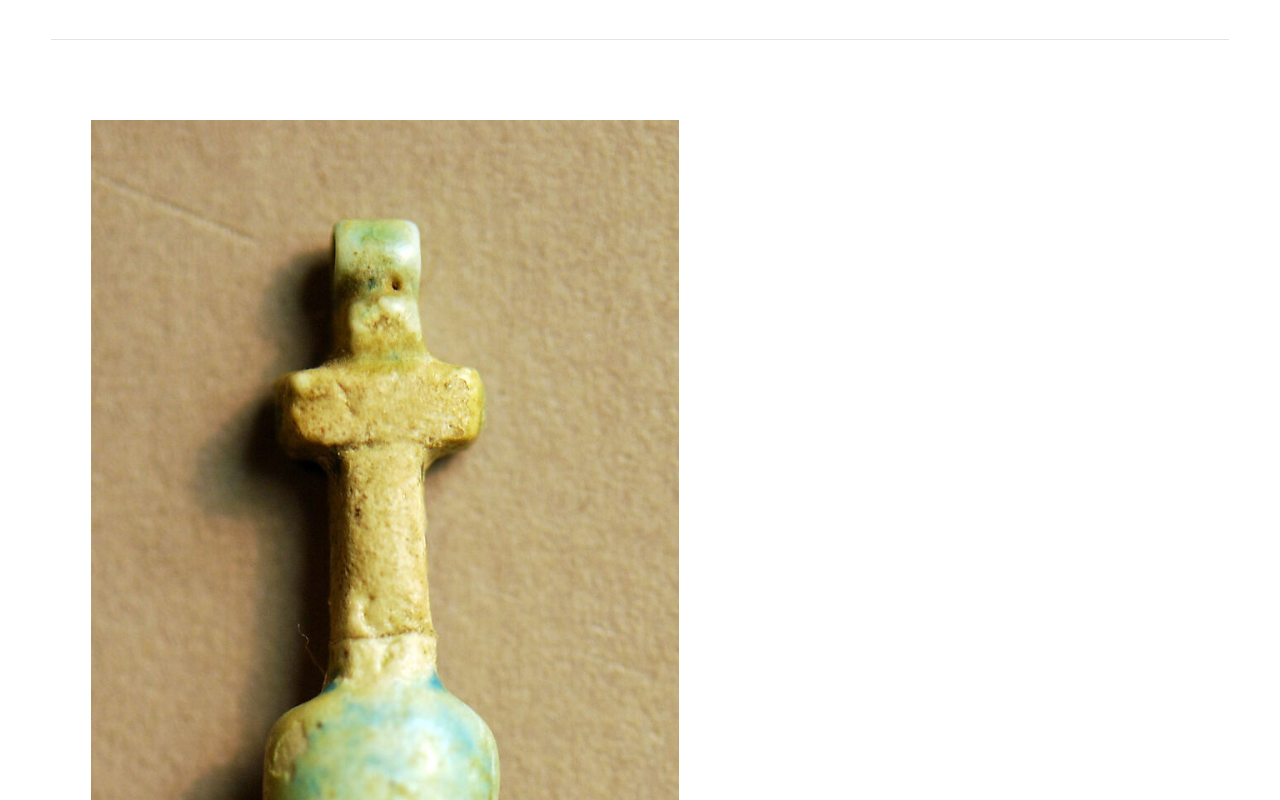
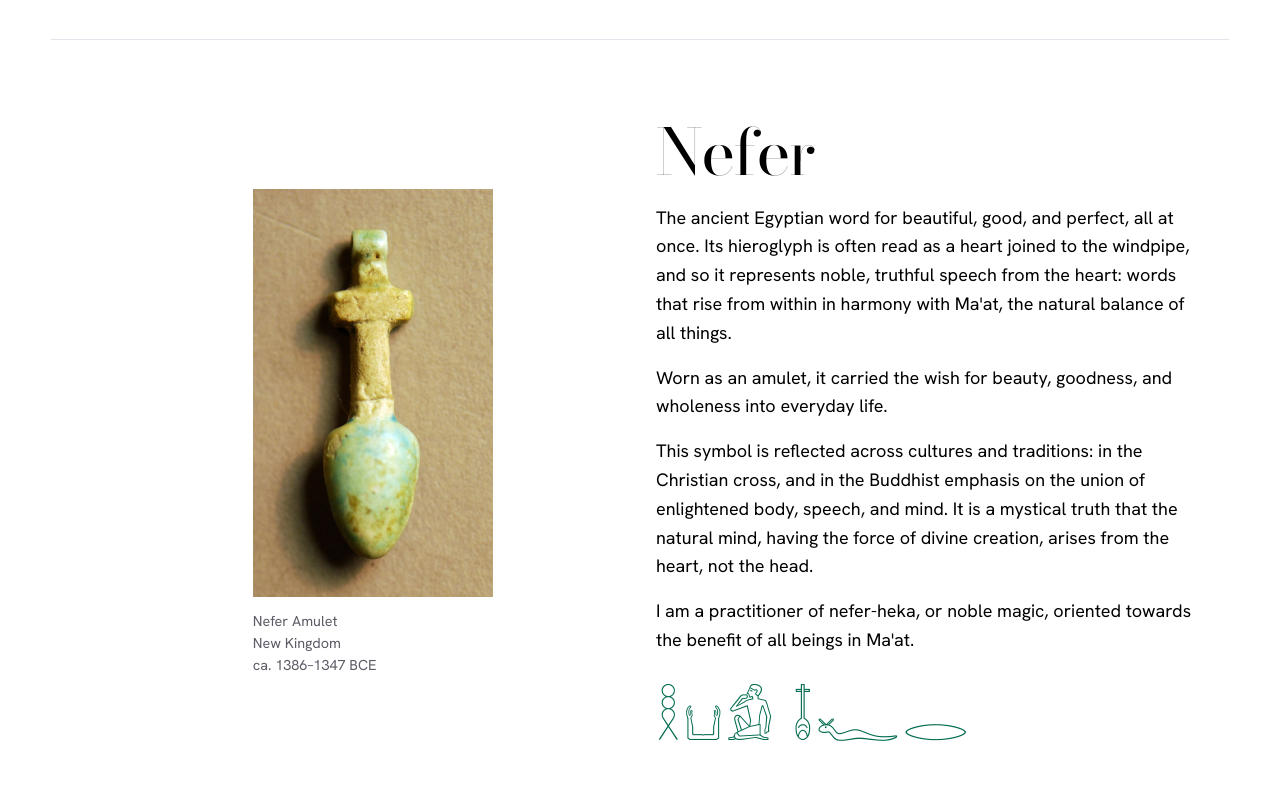
Before and after one commit to djghealing/garden, a plain HTML site: page mission.html in a window 1280 px wide. Shown: the part 1240-2040 px from the top of the page. Drawn offline with nearby package versions, Linux system fonts and the light colour scheme.

Commit message:
Add files via upload

```diff
--- a/style.css
+++ b/style.css
@@ -484,6 +484,57 @@ a:hover { color: var(--violet); }
 
 .tao-epigraph { margin-bottom: clamp(3rem, 7vw, 5rem); border-bottom: 1px solid var(--line); }
 
+/* ---------- Nefer (Mission page) ---------- */
+
+.nefer {
+  display: grid;
+  grid-template-columns: repeat(12, minmax(0, 1fr));
+  column-gap: 2rem;
+  align-items: center;
+  padding-bottom: clamp(3rem, 7vw, 5rem);
+  margin-bottom: clamp(3.5rem, 8vw, 6rem);
+  border-bottom: 1px solid var(--ink);   /* clear divider before the mission statement */
+}
+
+.nefer-figure { grid-column: 3 / 6; margin: 0; }
+
+.nefer-figure img {
+  display: block;
+  width: 100%;
+  max-width: 15rem;
+  height: auto;
+}
+
+.nefer-figure figcaption {
+  margin-top: .9rem;
+  color: var(--muted);
+  font-size: .9rem;
+  line-height: 1.5;
+}
+
+.nefer-text { grid-column: 7 / -1; max-width: 34rem; }
+
+.nefer-text h2 {
+  font-family: var(--serif);
+  font-weight: 400;
+  font-size: clamp(2.25rem, 5vw, 4rem);
+  line-height: 1;
+  letter-spacing: -.025em;
+  margin: 0 0 1.25rem;
+}
+
+.nefer-text p { margin: 0; }
+.nefer-text p + p { margin-top: 1rem; }
+
+.nefer-text .hieroglyphs {
+  margin-top: 1.5rem;
+  font-family: "Noto Sans Egyptian Hieroglyphs", "Segoe UI Historic", "Aegyptus", sans-serif;
+  font-size: clamp(2.5rem, 4.5vw, 3.5rem);
+  line-height: 1.2;
+  letter-spacing: .05em;
+  color: #006b4f;   /* deep jade green */
+}
+
 /* ---------- Mission statement ---------- */
 
 .statement {
@@ -899,11 +950,15 @@ a:hover { color: var(--violet); }
   .testimonial figcaption,
   .testimonial-shot img,
   .statement p,
+  .nefer-figure,
+  .nefer-text,
   .essay header,
   .essay-body,
   .deity-text { grid-column: 1 / -1; }
   .deity-image,
   .deity img { grid-column: 1 / -1; max-width: 22rem; margin-bottom: 1.75rem; }
+  .nefer-figure img { max-width: 11rem; }
+  .nefer-text { margin-top: 2rem; }
 }
 
 /* ---------- Respect reduced motion ---------- */
```
